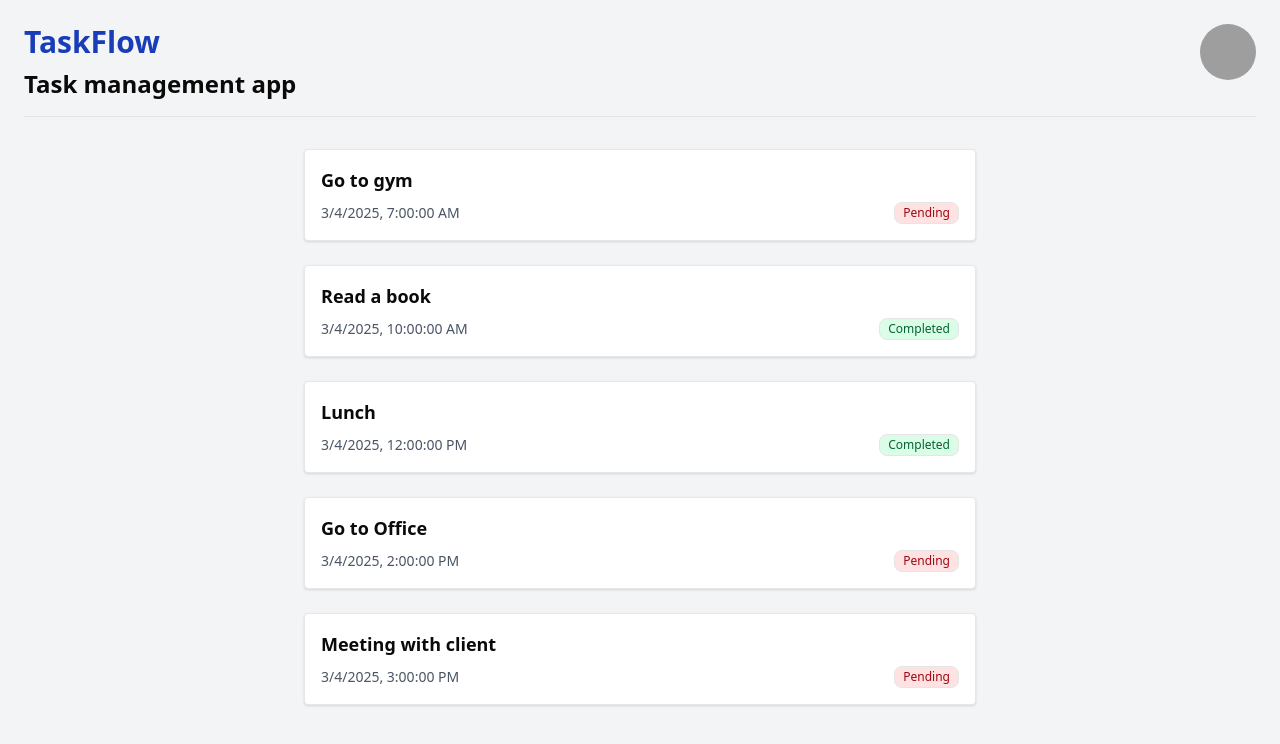
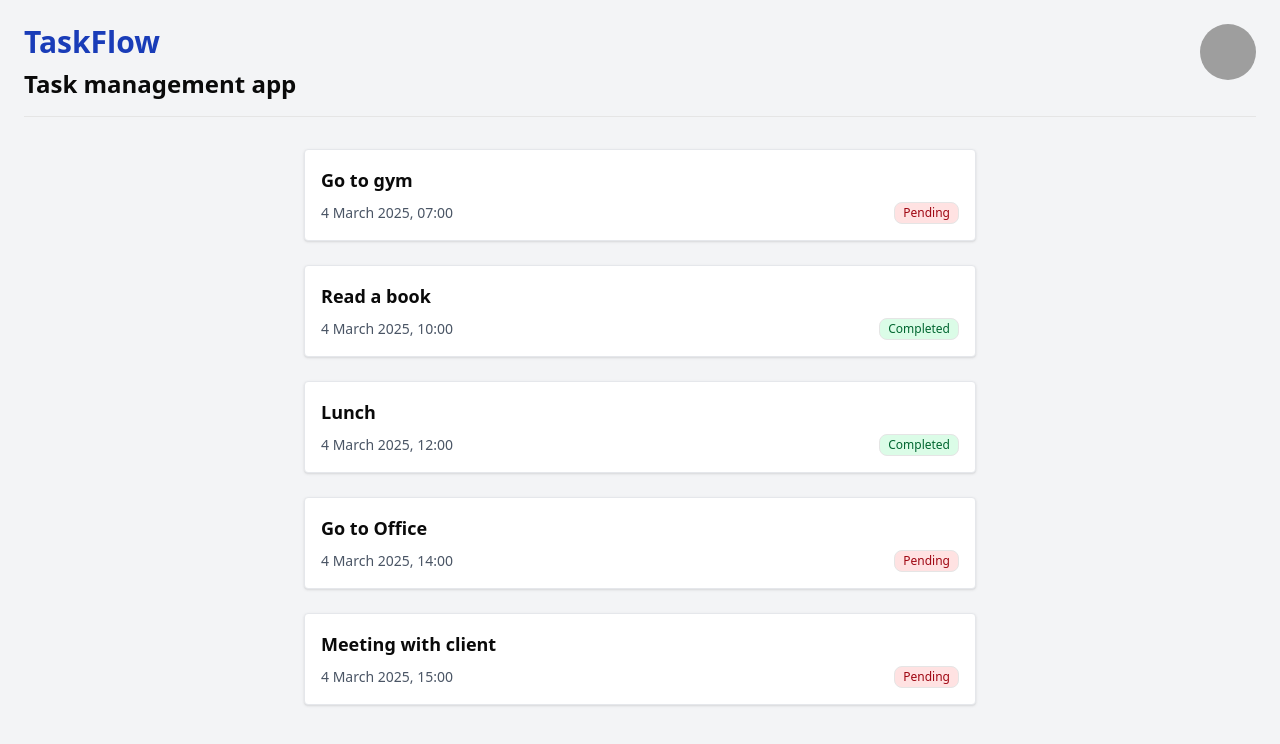
Before and after one commit to anpabeltj/taskflow, a React app: page / in a window 1280 px wide. Shown: the top 744 px of the page. Built offline with nearby package versions, Linux system fonts and the light colour scheme; grey boxes are pictures that could not be loaded; the HTML template or start-up script is replaced by a standard one.

Commit message:
feat: date-fns for date formatting and refactor Tasks component for improved display

```diff
--- a/package.json
+++ b/package.json
@@ -14,6 +14,7 @@
     "@radix-ui/react-slot": "^1.2.0",
     "class-variance-authority": "^0.7.1",
     "clsx": "^2.1.1",
+    "date-fns": "^4.1.0",
     "lucide-react": "^0.487.0",
     "react": "^19.0.0",
     "react-dom": "^19.0.0",
--- a/src/App.tsx
+++ b/src/App.tsx
@@ -1,5 +1,5 @@
 import { Avatar, AvatarFallback, AvatarImage } from "@/components/ui/avatar";
-import { Badge } from "@/components/ui/badge";
+import { Tasks } from "@/components/tasks";
 
 export function App() {
   const tasks = [
@@ -52,36 +52,7 @@ export function App() {
       </header>
 
       <main className="mx-auto max-w-2xl">
-        <ul className="grid grid-cols-1 gap-6">
-          {tasks.map((task, index) => (
-            <li
-              key={index}
-              className="rounded border border-gray-200 bg-white p-4 shadow"
-            >
-              <h3 className="text-lg font-semibold">{task.title}</h3>
-
-              <section className="flex items-end justify-between">
-                <div>
-                  {task.datetime && (
-                    <time
-                      dateTime={task.datetime.toLocaleString()}
-                      className="text-sm text-gray-600"
-                    >
-                      {task.datetime.toLocaleString()}
-                    </time>
-                  )}
-                </div>
-
-                <div className="mt-2 inline-block text-xs font-medium">
-                  {!task.completed && <Badge variant="pending">Pending</Badge>}
-                  {task.completed && (
-                    <Badge variant="completed">Completed</Badge>
-                  )}
-                </div>
-              </section>
-            </li>
-          ))}
-        </ul>
+        <Tasks tasks={tasks} />
       </main>
     </div>
   );
--- a/src/components/tasks.tsx
+++ b/src/components/tasks.tsx
@@ -1,28 +1,36 @@
 import type { Tasks } from "@/modules/task/type";
+import { Badge } from "@/components/ui/badge";
+import { formatDateFriendly } from "@/lib/datetime";
 
 export function Tasks({ tasks }: { tasks: Tasks }) {
   return (
-    <ul>
-      {tasks.map((task) => {
-        return (
-          <li key={task.id}>
-            <section>
-              <h2>{task.title}</h2>
+    <ul className="grid grid-cols-1 gap-6">
+      {tasks.map((task, index) => (
+        <li
+          key={index}
+          className="rounded border border-gray-200 bg-white p-4 shadow"
+        >
+          <h3 className="text-lg font-semibold">{task.title}</h3>
 
-              {!task.datetime && <p>No date set</p>}
+          <section className="flex items-end justify-between">
+            <div>
               {task.datetime && (
-                <p>
-                  {task.datetime.toDateString()}
-                  {task.datetime.toTimeString()}
-                </p>
+                <time
+                  dateTime={task.datetime.toLocaleString()}
+                  className="text-sm text-gray-600"
+                >
+                  {formatDateFriendly(task.datetime)}
+                </time>
               )}
+            </div>
 
-              {!task.completed && <p>Not Completed</p>}
-              {task.completed && <p>Completed</p>}
-            </section>
-          </li>
-        );
-      })}
+            <div className="mt-2 inline-block text-xs font-medium">
+              {!task.completed && <Badge variant="pending">Pending</Badge>}
+              {task.completed && <Badge variant="completed">Completed</Badge>}
+            </div>
+          </section>
+        </li>
+      ))}
     </ul>
   );
 }
--- a/src/lib/datetime.ts
+++ b/src/lib/datetime.ts
@@ -0,0 +1,5 @@
+import { format } from "date-fns";
+
+export function formatDateFriendly(date: Date) {
+  return format(date, "d MMMM yyyy, HH:mm");
+}
```
Also changed, not shown: 1 other file (tests, documents, lock files or other folders).
